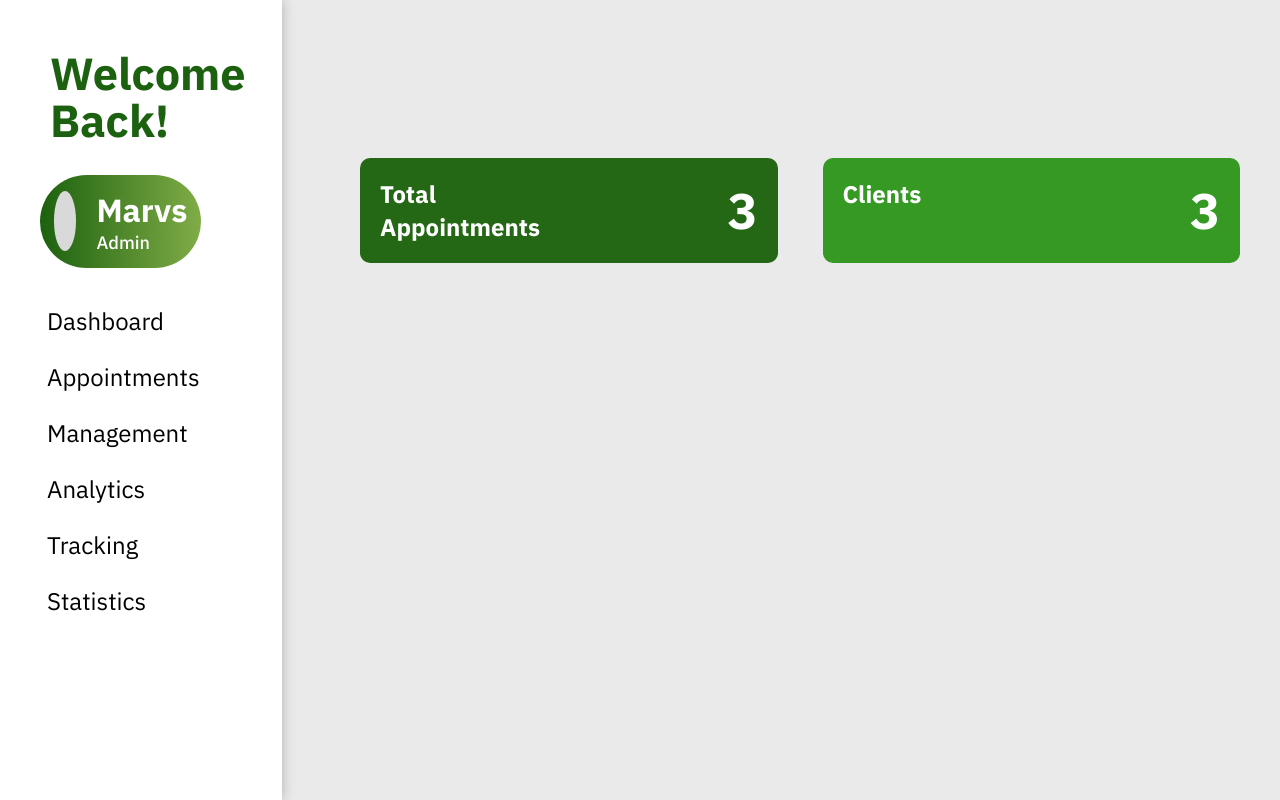
After one commit to conraduouou/diligens-web, a PHP site: template src/views/pages/admin/admin.php in a window 1280 px wide. The commit adds this page. Run offline with PHP 8.4, Linux system fonts and the light colour scheme; the template is opened without the code that fills it, so the values that code supplies are empty; some libraries are stand-ins or nearby versions.

Commit message:
add admin dashboard page

```diff
--- a/index.php
+++ b/index.php
@@ -13,6 +13,7 @@ $routes = [
     BASE_URL_PATH . '/rooms' => VIEWS_PATH . '/rooms/rooms.php',
     BASE_URL_PATH . '/stories' => VIEWS_PATH . '/stories/stories.php',
     BASE_URL_PATH . '/services' => VIEWS_PATH . '/services/services.php',
+    BASE_URL_PATH . '/admin' => VIEWS_PATH . '/admin/admin.php',
 ];
 
 if ($tokens[3] == 'news') {
--- /dev/null
+++ b/src/views/pages/admin/admin.css
@@ -0,0 +1,150 @@
+
+@media screen and (max-width: 700px) {
+    .sidebar {
+      width: 100%;
+      height: auto;
+      position: relative;
+    }
+    .sidebar a {float: left;}
+    div.content {margin-left: 0;}
+  }
+
+  @media screen and (max-width: 400px) {
+    .sidebar a {
+      text-align: center;
+      float: none;
+    }
+}
+
+body {
+  font-family: IBM Plex Sans;
+  background-color: #EAEAEA;
+  margin: 0;
+}
+
+h1 {
+  font-weight: bold;
+  font-size: 45px;
+  color: #1C610F;
+  padding-left: 10px;
+  line-height: 1.05;
+}
+
+.sidebar {
+  position: fixed;
+  top: 0;
+  left: 0;
+  width: 22%;
+  height: 100vh;
+  background-color: white;
+  box-shadow: 0px 0px 12px rgba(0, 0, 0, 0.25);
+  color: black;
+  padding: 20px;
+  padding-right: 40px;
+  padding-left: 40px;
+  align-items: start;
+}
+
+.profile-card {
+  width: 80%;
+  margin: 30px 0;
+  background-image: linear-gradient(to right, #1C610F , #80AC46);
+  color: #fff;
+  padding: 14px;
+  border-radius: 50px;
+}
+
+.profile-info {
+  display: flex;
+  align-items: center;
+}
+
+.profile-info img {
+  width: 45px;
+  border-radius: 50%;
+  margin-right: 20px;
+}
+
+.profile-img {
+  height: 60px;
+  width: 60px;
+  border-radius: 50%;
+  background-color: #D9D9D9;
+  margin-right: 20px;
+}
+
+.name {
+  font-size: 32px;
+  font-weight: bold;
+}
+
+.position {
+  display: block;
+  font-size: 18px;
+  font-weight: 500;
+}
+
+.sidebar ul {
+  list-style: none;
+  padding-left: 0;
+  margin: 0;
+}
+
+.sidebar li {
+  margin-bottom: 10px;
+  padding: 7px;
+  font-size: 24px;
+  cursor: pointer;
+}
+
+/* Hover effect */
+.sidebar li:hover {
+  background-color: #B3EDAF; /* Light green background */
+  color: #093E06; /* Green text */
+  border-radius: 10px;
+}
+
+.content {
+  margin-left: 25%; /* Adjust this value to create space between sidebar and content */
+  padding: 0 20px 20px;
+}
+
+.content p {
+  line-height: 1.6;
+}
+
+.container {
+  display: flex;
+  gap: 45px;
+  padding: 20px;
+  margin-top: 15%;
+}
+
+.green-box {
+  flex: 1;
+  background-color: #246714;
+  border-radius: 10px;
+  /* height: 60px; */
+  display: flex;
+  justify-content: space-between;
+  align-content: start;
+  padding: 20px;
+  color: #fff;
+  font-size: 24px;
+  font-weight: bold;
+}
+
+.client {
+  background-color: #359923;
+}
+
+.left-side {
+  display: flex;
+  flex-direction: column;
+  justify-content: space-between;
+}
+
+.right-side {
+  font-size: 50px;
+  text-align: right;
+}
--- /dev/null
+++ b/src/views/pages/admin/admin.php
@@ -0,0 +1,52 @@
+<!DOCTYPE html>
+<html>
+
+<head>
+    <title>Side Bar and Content</title>
+    <link rel="stylesheet" href="<?php echo PROJECT_ROOT_PATH . '/' . VIEWS_PATH . '/admin/admin.css' ?>">
+    <link rel="stylesheet" href="<?php echo PROJECT_ROOT_PATH . '/assets/style.css' ?>">
+</head>
+
+<body>
+    <div class="sidebar">
+        <h1>Welcome Back!</h1>
+
+        <div class="profile-card">
+            <div class="profile-info">
+                <div class="profile-img"></div>
+                <div class="name">
+                    Marvs
+                    <span class="position">Admin</span>
+                </div>
+            </div>
+        </div>
+
+        <ul>
+            <li>Dashboard</li>
+            <li>Appointments</li>
+            <li>Management</li>
+            <li>Analytics</li>
+            <li>Tracking</li>
+            <li>Statistics</li>
+        </ul>
+    </div>
+    <div class="content">
+        <div class="container">
+            <div class="green-box total-appointment">
+                <div class="left-side">
+                    <span class="title">Total</span>
+                    <span class="title">Appointments</span>
+                </div>
+                <div class="right-side">3</div>
+            </div>
+            <div class="green-box client">
+                <div class="left-side">
+                    <span class="title">Clients</span>
+                </div>
+                <div class="right-side">3</div>
+            </div>
+        </div>
+    </div>
+</body>
+
+</html>
```
